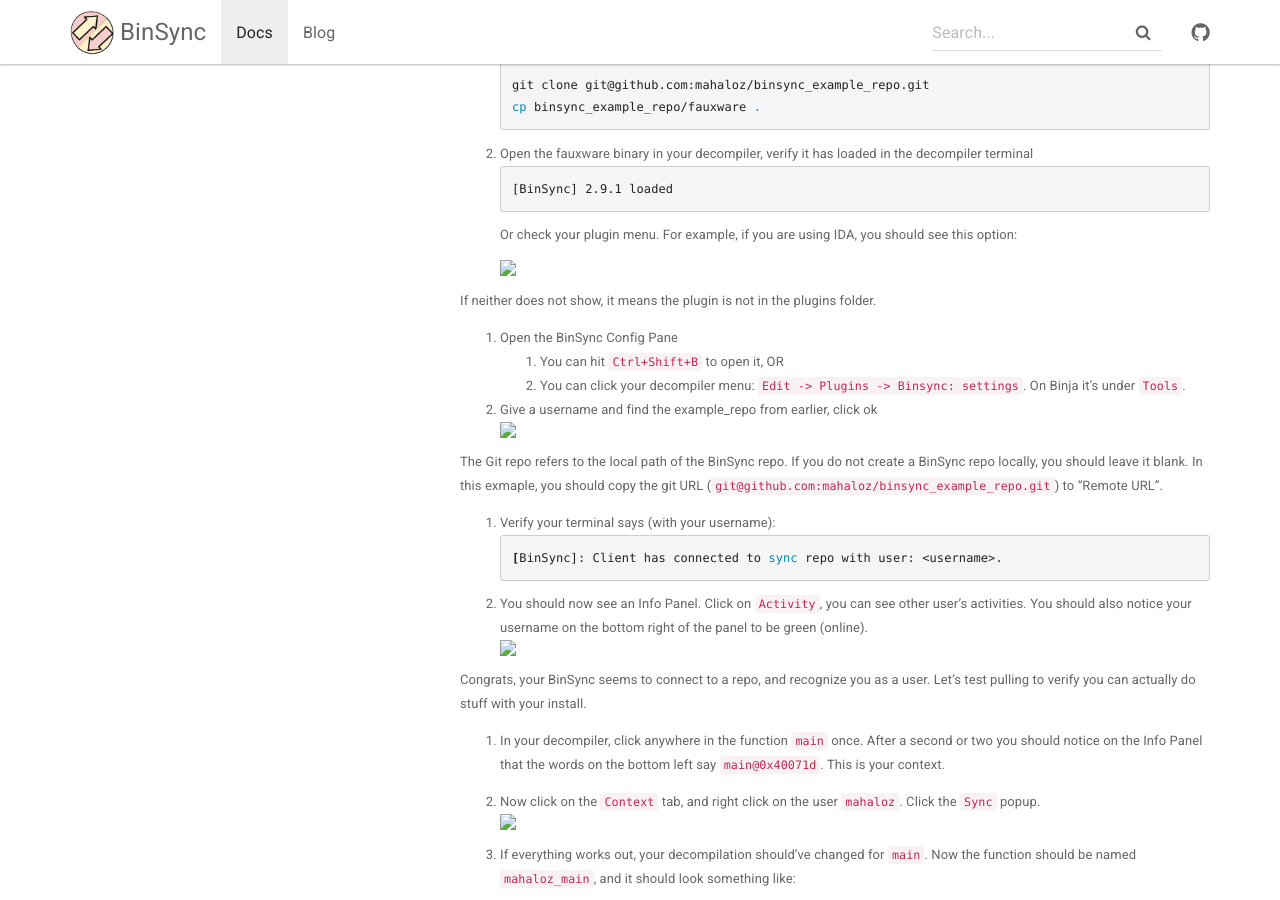
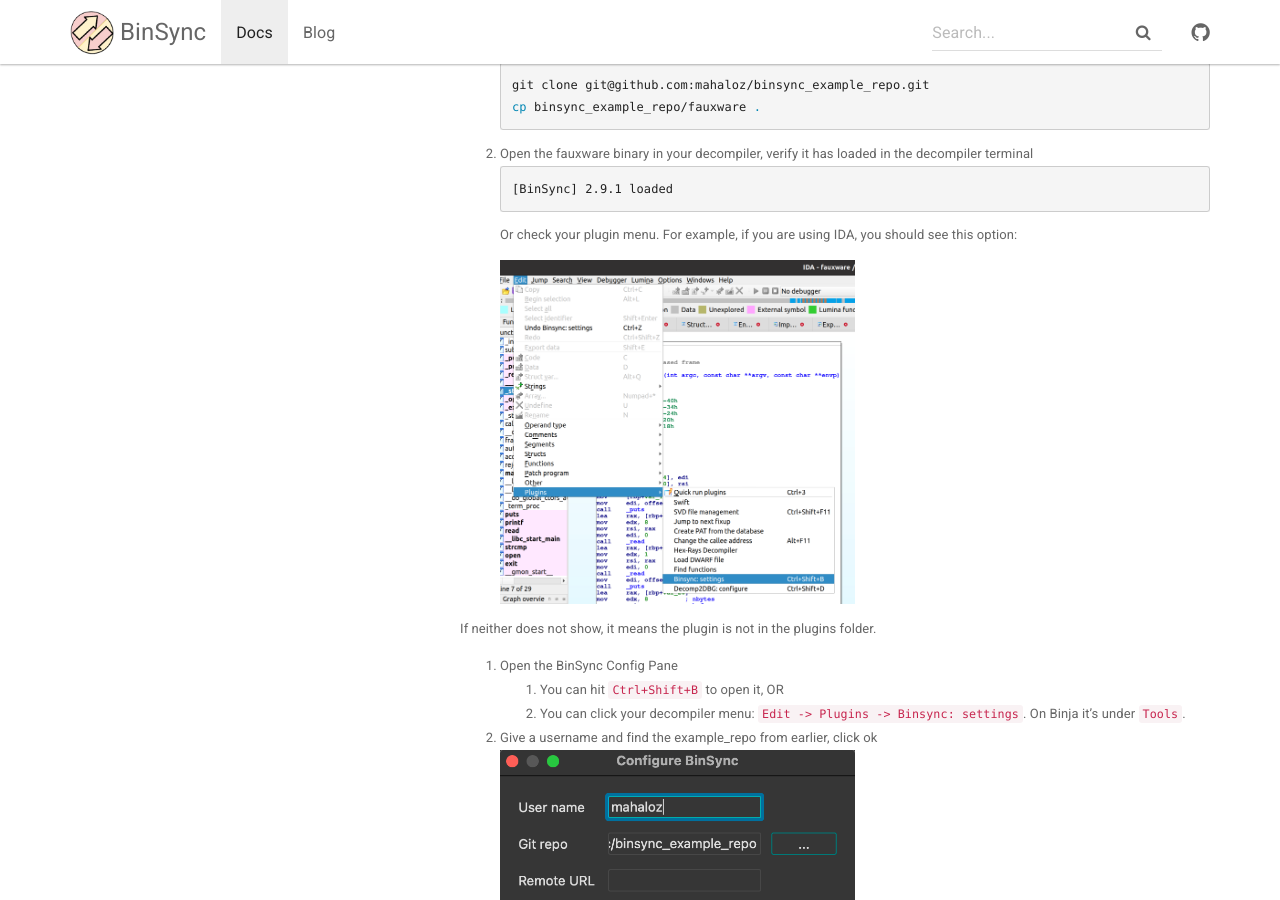
Before and after one commit to binsync/binsync.net, a Jekyll site: the page built from _docs/install.md, in a window 1280 px wide and 900 px high, scrolled down 1531 px. Built offline with Jekyll 4.4.1, drawn with Linux system fonts in a browser that asks for light colours.

Commit message:
fix image links

````diff
--- a/_docs/install.md
+++ b/_docs/install.md
@@ -75,7 +75,7 @@
 ```
 Or check your plugin menu. For example, if you are using IDA, you should see this option:
 
-   <img src="/assets/images/binsync_idaplugin.png" width="50%" height="50%">
+   <img src="/assets/img/binsync_idaplugin.png" width="50%" height="50%">
 
 If neither does not show, it means the plugin is not in the plugins folder.
 
@@ -84,7 +84,7 @@
    2. You can click your decompiler menu: `Edit -> Plugins -> Binsync: settings`. On Binja it's under `Tools`.
 
 4. Give a username and find the example_repo from earlier, click ok
-   <img src="/assets/images/demo1.png" width="50%" height="50%">
+   <img src="/assets/img/demo1.png" width="50%" height="50%">
 
 The Git repo refers to the local path of the BinSync repo. If you do not create a BinSync repo locally, you should leave it blank. In this exmaple, you should copy the git URL (`git@github.com:mahaloz/binsync_example_repo.git`) to "Remote URL".
 
@@ -95,7 +95,7 @@
 
 6. You should now see an Info Panel. Click on `Activity`, you can see other user's activities. You should also notice
    your username on the bottom right of the panel to be green (online).
-   <img src="/assets/images/demo2.png" width="50%" height="50%">
+   <img src="/assets/img/demo2.png" width="50%" height="50%">
 
 Congrats, your BinSync seems to connect to a repo, and recognize you as a user.
 Let's test pulling to verify you can actually do stuff with your install.
@@ -104,7 +104,7 @@
    Info Panel that the words on the bottom left say `main@0x40071d`. This is your context.
 
 8. Now click on the `Context` tab, and right click on the user `mahaloz`. Click the `Sync` popup.
-   <img src="/assets/images/demo3.png" width="50%" height="50%">
+   <img src="/assets/img/demo3.png" width="50%" height="50%">
 
 9. If everything works out, your decompilation should've changed for `main`. Now the function should be named
    `mahaloz_main`, and it should look something like:
@@ -149,7 +149,7 @@
 will work with any git url, but for this tutorial we will only show how to do it on GitHub.
 
 1. Make a GitHub repo; it does not matter if you init it or add a README
-<img src="/assets/images/demo4.png" width="50%" height="50%">
+<img src="/assets/img/demo4.png" width="50%" height="50%">
 
 2. Copy the SSH url from the next page; It would look something like: `git@github.com:mahaloz/my_binsync_project.git`
 
@@ -158,7 +158,7 @@
 4. Configure BinSync in your decompiler and fill in the remote url and user. You can put nothing in the git repo
    section as it will default to putting the repo next to the binary you have open.
 
-   <img src="/assets/images/demo5.png" width="50%" height="50%">
+   <img src="/assets/img/demo5.png" width="50%" height="50%">
 
 You should now be connected to your new remote repo. The remote on GitHub will also show 2 new branches now:
 - your first user
````
Also changed, not shown: 1 other file.
